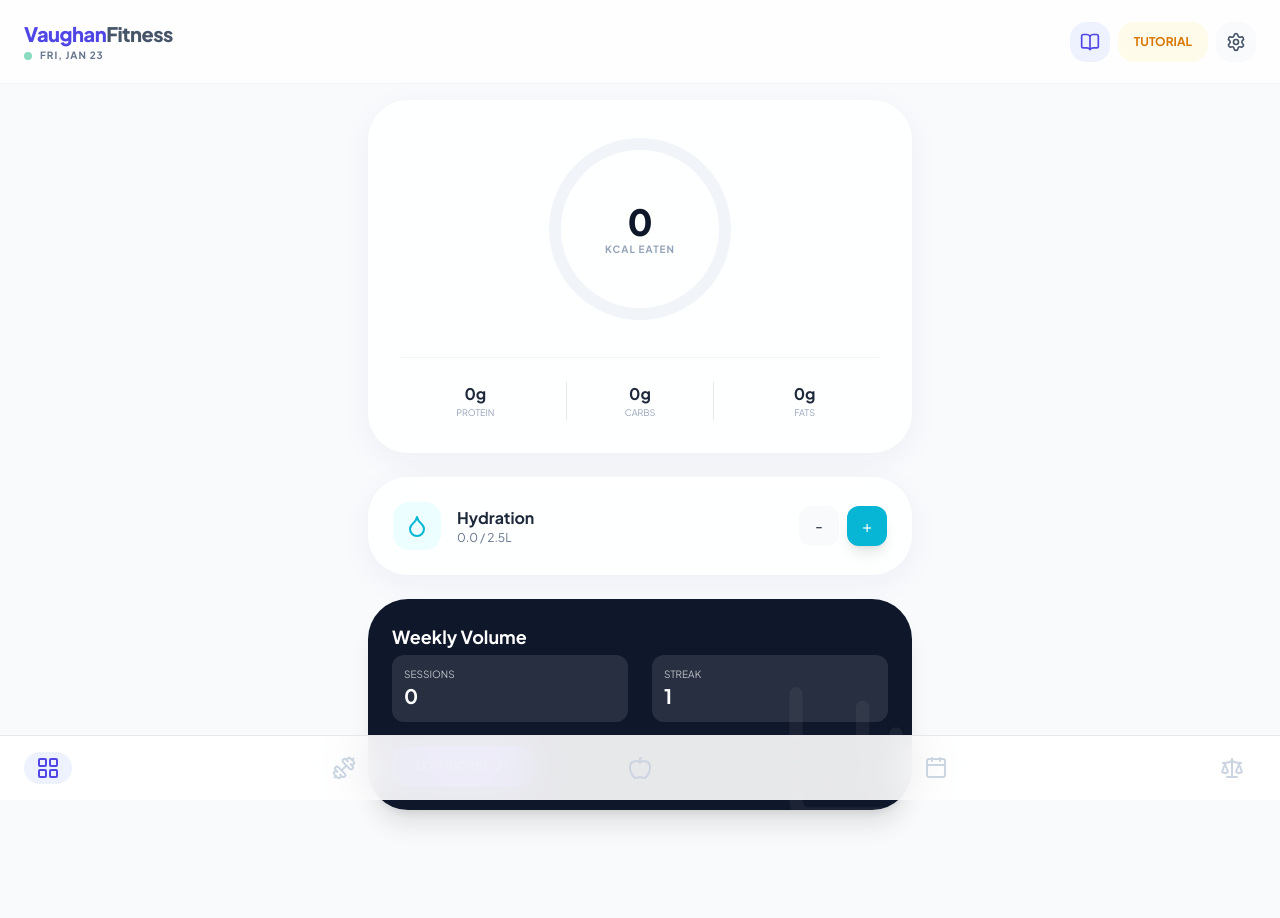
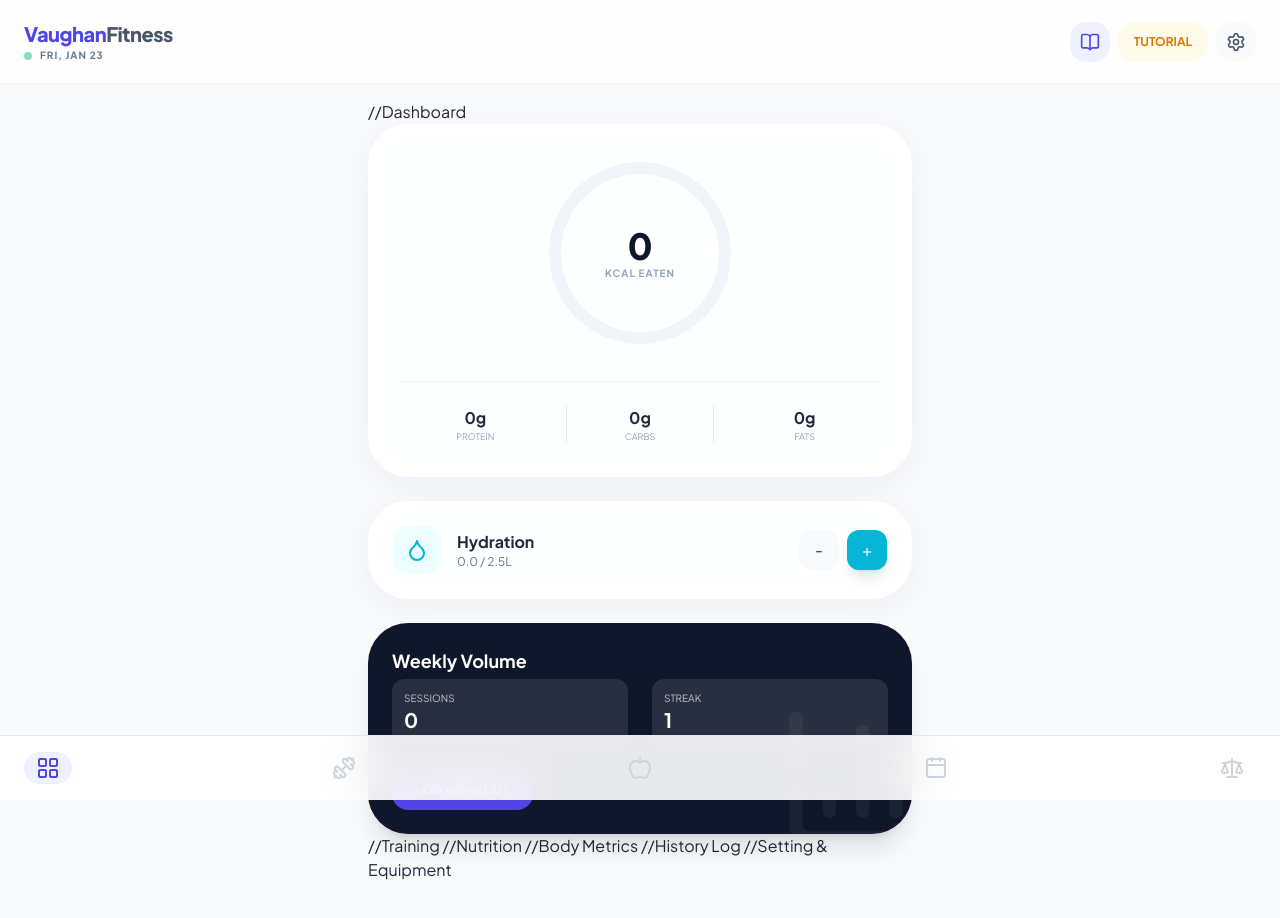
Before and after one commit to Steven0999/Workout-test-build, a plain HTML site: page index.html in a window 1280 px wide. Drawn offline with nearby package versions, Linux system fonts and the light colour scheme.

Commit message:
Refactor sections and add exercise data

```diff
--- a/index.html
+++ b/index.html
@@ -92,7 +92,7 @@
     </header>
 
     <main class="max-w-xl mx-auto p-4 space-y-6">
-
+        //Dashboard
         <section id="dashboard" class="tab-content active space-y-6">
             <div class="glass-card rounded-[2.5rem] p-8 flex flex-col items-center relative overflow-hidden">
                 <div class="relative w-48 h-48 flex items-center justify-center">
@@ -131,6 +131,7 @@
             </div>
         </section>
 
+//Training
         <section id="training" class="tab-content space-y-6">
             <div id="workout-setup" class="space-y-4">
                 <div class="glass-card p-6 rounded-[2.5rem] text-center">
@@ -180,6 +181,7 @@
             </div>
         </section>
 
+//Nutrition
         <section id="nutrition" class="tab-content space-y-6">
             <div class="flex bg-slate-100 p-1.5 rounded-2xl">
                 <button onclick="setNutritionTab('log')" id="nut-tab-log" class="flex-1 py-3 text-[10px] font-black uppercase rounded-xl bg-white text-indigo-600 shadow-sm">Diary</button>
@@ -221,6 +223,7 @@
             </div>
         </section>
 
+//Body Metrics
         <section id="metrics" class="tab-content space-y-6">
             <div class="flex bg-slate-100 p-1.5 rounded-2xl">
                 <button onclick="setMetricsTab('checkin')" id="metrics-tab-checkin" class="flex-1 py-3 text-[10px] font-black uppercase rounded-xl bg-white text-indigo-600 shadow-sm">Check-in</button>
@@ -280,6 +283,7 @@
             </div>
         </section>
 
+//History Log
         <section id="history" class="tab-content space-y-6">
             <div class="flex bg-slate-100 p-1.5 rounded-2xl">
                 <button onclick="setHistoryTab('training')" id="hist-tab-train" class="flex-1 py-3 text-[10px] font-black uppercase rounded-xl bg-white text-indigo-600 shadow-sm">Training</button>
@@ -295,6 +299,7 @@
             </div>
         </section>
 
+//Setting & Equipment
         <section id="settings" class="tab-content space-y-6">
             <div class="glass-card p-6 rounded-[2.5rem] space-y-8">
                 <div><label class="text-[9px] font-black uppercase text-slate-400 block mb-1">Daily Calorie Goal</label><input id="set-cal-goal" type="number" class="w-full bg-slate-50 p-4 rounded-2xl font-bold" onchange="state.goals.calories = this.value; saveState();"></div>
@@ -356,18 +361,35 @@
     <script>
         // --- DATA & STATE ---
         const EXERCISE_DB = [
+    //Barbell
             { name: "Barbell Bench Press", focus: ["Full Body", "Upper Body", "Push"], equipment: "barbell", muscles: ["Chest", "Triceps", "Shoulders"] },
-            { name: "Dumbbell Press", focus: ["Full Body", "Upper Body", "Push"], equipment: "dumbbell", muscles: ["Chest", "Triceps"] },
             { name: "Incline Barbell Press", focus: ["Upper Body", "Push"], equipment: "barbell", muscles: ["Chest", "Shoulders"] },
-            { name: "Pull Ups", focus: ["Full Body", "Upper Body", "Pull"], equipment: "bodyweight", muscles: ["Back", "Biceps"] },
-            { name: "Lat Pulldowns", focus: ["Upper Body", "Pull"], equipment: "cable", muscles: ["Back", "Biceps"] },
             { name: "Barbell Rows", focus: ["Full Body", "Upper Body", "Pull"], equipment: "barbell", muscles: ["Back", "Biceps"] },
             { name: "Barbell Squats", focus: ["Full Body", "Lower Body/Legs", "Squat"], equipment: "barbell", muscles: ["Quads", "Glutes"] },
-            { name: "Leg Press", focus: ["Lower Body/Legs", "Squat"], equipment: "machine", muscles: ["Quads"] },
             { name: "Barbell Deadlift", focus: ["Full Body", "Lower Body/Legs", "Hinge"], equipment: "barbell", muscles: ["Back", "Hamstrings", "Glutes"] },
             { name: "Romanian Deadlifts", focus: ["Lower Body/Legs", "Hinge"], equipment: "barbell", muscles: ["Hamstrings", "Glutes"] },
             { name: "Overhead Press", focus: ["Upper Body", "Push"], equipment: "barbell", muscles: ["Shoulders"] },
-            { name: "Lunges", focus: ["Lower Body/Legs", "Squat"], equipment: "dumbbell", muscles: ["Quads", "Glutes"] }
+
+            // Dumbbell
+            { name: "Dumbbell Press", focus: ["Full Body", "Upper Body", "Push"], equipment: "dumbbell", muscles: ["Chest", "Triceps"] },
+            { name: "Lunges", focus: ["Lower Body/Legs", "Squat"], equipment: "dumbbell", muscles: ["Quads", "Glutes"] },
+
+            // Machine
+            { name: "Leg Press", focus: ["Lower Body/Legs", "Squat"], equipment: "machine", muscles: ["Quads", "Glutes"] },
+
+
+            //Cable
+            { name: "Lat Pulldowns", focus: ["Upper Body", "Pull"], equipment: "cable", muscles: ["Back", "Biceps"] },
+
+
+            //Bodyweight
+            { name: "Pull Ups", focus: ["Full Body", "Upper Body", "Pull"], equipment: "bodyweight", muscles: ["Back", "Biceps"] },
+
+            //Resistance Band
+           { name: "Band Rows", focus: ["Full Body", "Upper Body", "Pull"], equipment: "resistanceband", muscles: ["Back", "Biceps"] }
+
+
+            //Weight Machine
         ];
 
         const CORE_EXERCISES = ["Plank", "Crunches", "Leg Raises", "Russian Twists", "Deadbugs", "Bicycle Crunches", "Hollow Hold", "Bird Dog"];
```
